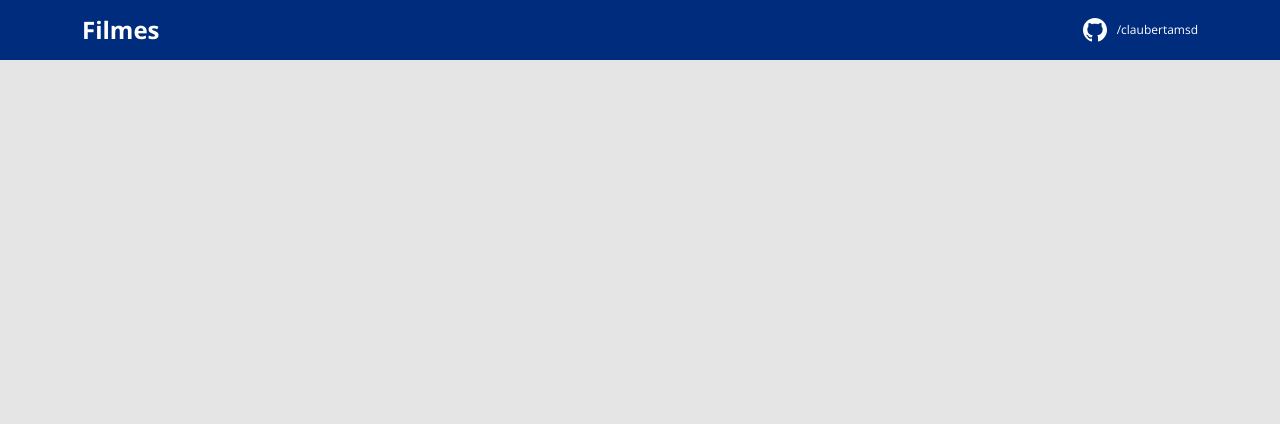
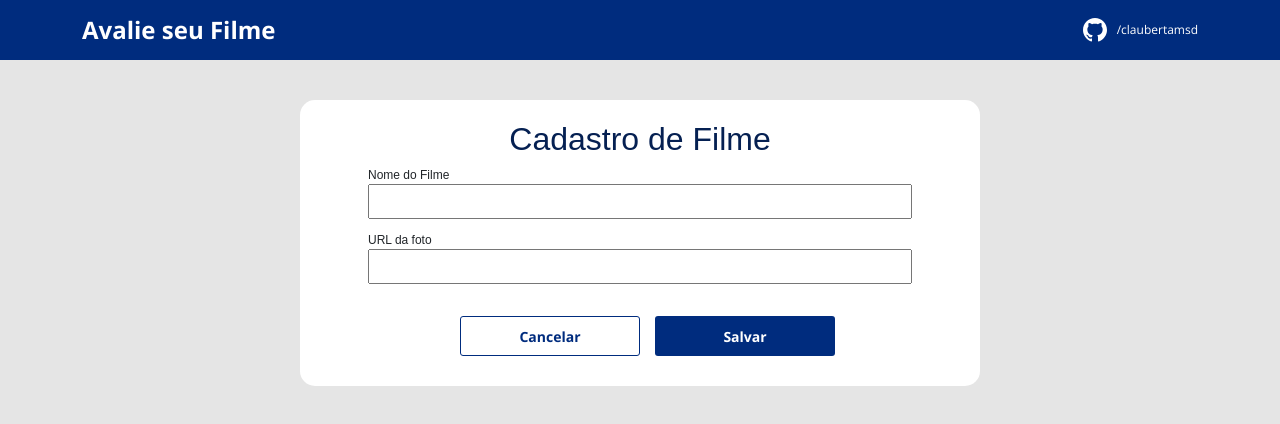
Before and after one commit to claubertamsd/movie, a React (Create React App) app in the folder frontend/: page /post in a window 1280 px wide. Shown: the top 424 px of the page. Built offline with nearby package versions, Linux system fonts and the light colour scheme; no server answers.

Commit message:
Formulário para cadastro de novos filmes

```diff
--- a/frontend/src/App.tsx
+++ b/frontend/src/App.tsx
@@ -6,6 +6,8 @@ import {
 import Listing from 'pages/Listing';
 import Form from 'pages/Form';
 import Navbar from 'components/Navbar';
+import FormPost from "pages/FormPost";
+
 
 function App() {
   return (
@@ -16,6 +18,7 @@ function App() {
         <Route path="/form">
           <Route path=":movieId" element={<Form />} />
         </Route>
+        <Route path="/post" element={<FormPost/>} />
       </Routes>
     </BrowserRouter>
   );
--- /dev/null
+++ b/frontend/src/components/FormMovie/index.tsx
@@ -0,0 +1,68 @@
+import "./style.css";
+import { Movie } from "types/movie";
+import { Link, useNavigate } from "react-router-dom";
+import { useEffect, useState } from "react";
+import axios, { AxiosRequestConfig } from "axios";
+import { BASE_URL } from "utils/requests";
+
+type Props = {
+  title: String,
+  image: String
+}
+
+function FormMovie({title, image} : Props) {
+  const navigate = useNavigate();
+
+  const handleSubmit = (event:React.FormEvent<HTMLFormElement>) => {
+     event.preventDefault();
+
+     const nome = (event.target as any).title.value;
+     const url = (event.target as any).image.value;
+
+
+
+     const config: AxiosRequestConfig = {
+      baseURL: BASE_URL,
+      method: 'POST',
+      url: '/movies/posts',
+      data: {
+        title: nome,
+        image: url
+      }
+    }
+      axios(config).then(response =>{
+        navigate("/")
+      });
+  }
+  return (
+
+      <form className="fmovie-container" onSubmit={handleSubmit}>
+        <div className="fmovie-title">
+          <h1 className="title">Cadastro de Filme</h1>
+        </div>
+        <div className="fmovie-input-name">
+          <label className="label-form">Nome do Filme</label>
+          <input className="fmovie-card-name" type="text" id="title" />
+        </div>
+
+        <div className="fmovie-input-url">
+          <label className="label-form">URL da foto</label>
+          <input className="fmovie-card-name" type="text" id="image" />
+        </div>
+
+        <div className="fmovie-buttons-container">
+          <Link to="/">
+            <button className="cancel">Cancelar</button>
+          </Link>
+
+          <button className="salvar" type="submit"> Salvar</button>
+
+        </div>
+      </form>
+
+
+  );
+}
+
+
+export default FormMovie;
--- /dev/null
+++ b/frontend/src/components/FormMovie/style.css
@@ -0,0 +1,70 @@
+.fmovie-container{
+    background-color: white;
+    display: flex;
+    flex-direction: column;
+    align-items: center;
+    justify-content: center;
+    max-width: 680px;
+    margin: 40px auto;
+    padding: 20px;
+
+    border-radius: 15px;
+}
+.fmovie-input-name, .fmovie-input-url {
+ display: flex;
+ flex-direction: column;
+ height: 65px;
+ width: 85%;
+}
+.label-form{
+  font-family: Arial, Helvetica, sans-serif;
+  font-size: 12px;
+}
+
+.fmovie-card-name{
+    height: 35px;
+    font-size: 12px;
+}
+.fmovie-card-name:focus{
+  border: 1px solid var(--color-primary);
+
+}
+
+.title{
+    font-family: 'Zen Kaku Gothic Antique', sans-serif;
+    font-weight: 400;
+    font-size: 32px;
+    color: #052052;
+}
+
+.fmovie-buttons-container{
+    margin: 20px 0 10px 0;
+}
+.salvar, .cancel{
+    border: none;
+    font-family:  'Open Sans', sans-serif;
+    margin-left: 15px;
+
+    font-size: 14px;
+    font-weight: 700;
+    height: 40px;
+    width: 180px;
+    border-radius: 3px;
+}
+.salvar{
+    background-color: var(--color-primary);
+    color: white;
+
+}
+
+.cancel{
+    border: 1px solid var(--color-primary);
+    background-color: transparent;
+    color: var(--color-primary);
+}
+.cancel:hover{
+        transition: 0.5s ;
+        background-color: var(--color-primary);
+        color: white;
+
+}
--- a/frontend/src/components/Navbar/index.tsx
+++ b/frontend/src/components/Navbar/index.tsx
@@ -5,7 +5,7 @@ function Navbar(){
         <header>
           <nav className="container">
             <div className='fmovie-nav-content'>
-              <h1>Filmes</h1>
+              <a href="/"><h1 >Avalie seu Filme</h1></a>
               <a href="https://github.com/claubertamsd">
               <div className="fmovie-contact-container">
                 <GithubIcon/>
--- a/frontend/src/pages/Form/index.tsx
+++ b/frontend/src/pages/Form/index.tsx
@@ -1,6 +1,6 @@
 import FormCard from 'components/FormCard';
 import { Link, useParams } from 'react-router-dom';
-import { Movie } from 'types/movie';
+
 
 
 
--- /dev/null
+++ b/frontend/src/pages/FormPost/index.tsx
@@ -0,0 +1,11 @@
+import FormMovie from "components/FormMovie"
+import { useParams } from "react-router-dom"
+
+function FormPost(){
+  const params = useParams();
+    return(
+      <FormMovie title={`${params.title}`} image={`${params.image}`}/>
+    )
+}
+
+export default FormPost
--- a/frontend/src/pages/Listing/index.tsx
+++ b/frontend/src/pages/Listing/index.tsx
@@ -37,7 +37,7 @@ function Listing() {
 
   return (
     <>
-      <Pagination page={page} onChange={handlePageChange}/>
+     <Pagination page={page} onChange={handlePageChange}/>
       <div className="container">
         <div className="row">
           {page.content.map(movie =>
@@ -47,7 +47,7 @@ function Listing() {
              </div>
             )
           )}
-
+               <Pagination page={page} onChange={handlePageChange}/>
         </div>
       </div>
 
```
Also changed, not shown: 2 other files (tests, documents, lock files or other folders).
